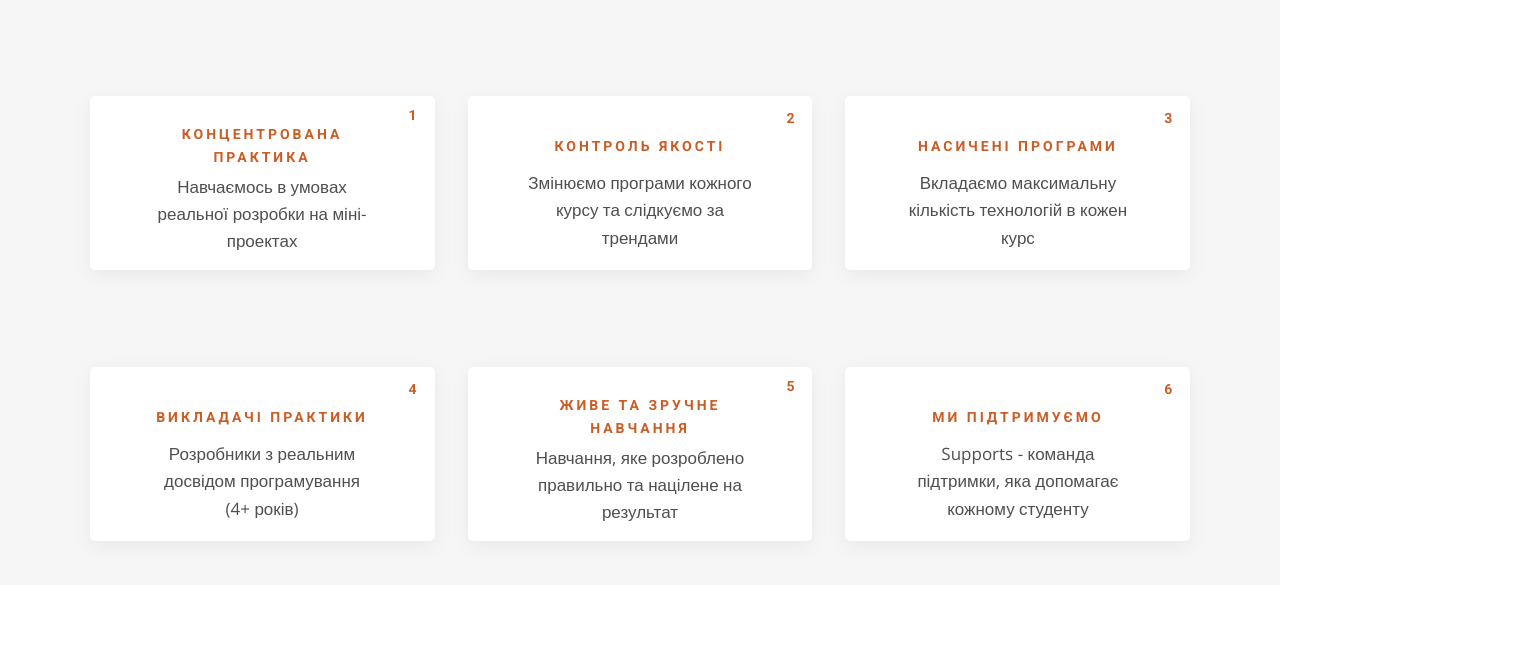
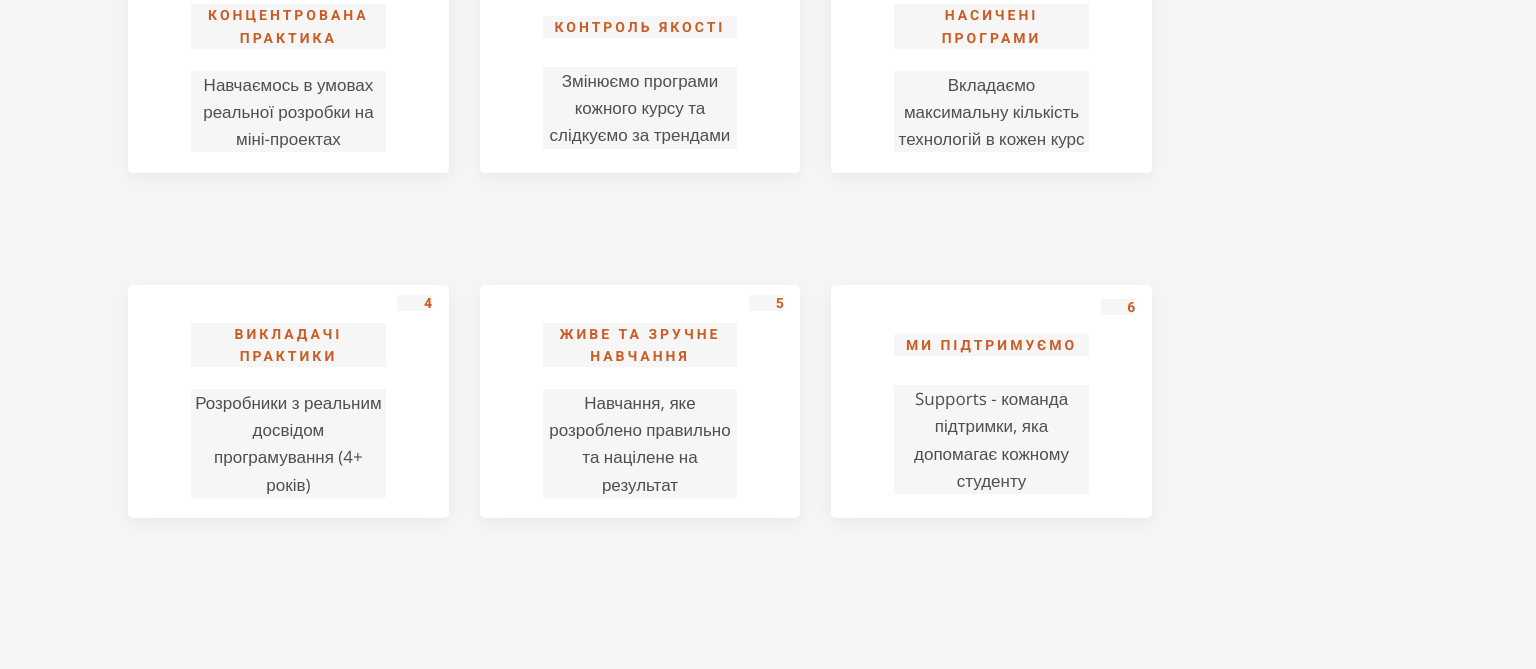
Before and after one commit to maximusen/Animation-HW, a plain HTML site: page index.html in a window 1280 px wide. Shown: the part 131-800 px from the top of the page, 1536 px wide, since content can reach past the window. Drawn offline with nearby package versions, Linux system fonts and the light colour scheme.

Commit message:
Update style.css

```diff
--- a/style/style.css
+++ b/style/style.css
@@ -2,6 +2,7 @@
 	margin: 0px;
 	padding: 0px;
 	font-family: 'Open Sans', sans-serif, Arial;
+	background-color: #f6f6f6;
 }
 
 .cursor-powers {
@@ -9,7 +10,6 @@
   grid-template-columns: 1fr 1fr 1fr ;
   grid-template-rows: 1fr 1fr;
   grid-gap: 7%;
-  background-color: #f6f6f6;
   padding: 7%
 }
 .cursor-power-block {
@@ -59,7 +59,7 @@
     text-transform: uppercase;
     letter-spacing: 3px;
   line-height: 1.6em;
-
+  margin: 5%;
   color: #ca5c24;
 }
 
@@ -68,7 +68,7 @@
     font-size: 17px;
     font-weight: 300;
   line-height: 1.6em;
-  margin: 2% 2%;
+  margin: 5%;
 }
 
 .cursor-number {
@@ -101,5 +101,9 @@
 @media only screen and (min-width: 1151px) {
     .cursor-powers {
   grid-gap: 15% 3%;
-  padding: 7%;
-    } }
+  padding: 1% 10%;
+    }
+.cursor-page-title {
+    padding: 1% 10%;
+}
+}
```
